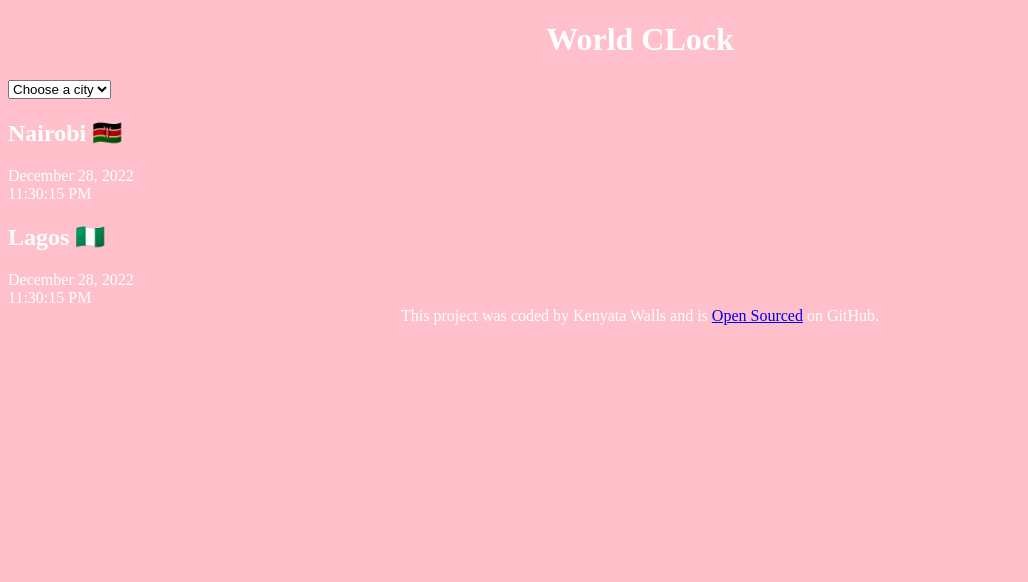
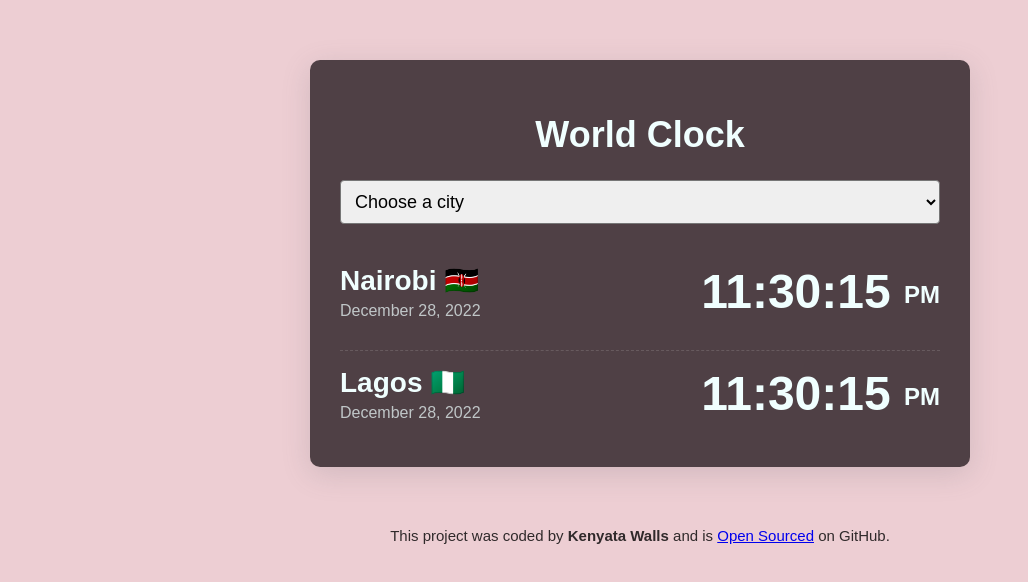
Before and after one commit to beautyncode/world-clock, a plain HTML site: page index.html in a window 1280 px wide. Shown: the whole page, without its empty margins (0-1028 px from the left). Drawn offline with Linux system fonts and the light colour scheme.

Commit message:
Styled the Project with CSS

```diff
--- a/css/style.css
+++ b/css/style.css
@@ -1,10 +1,63 @@
 body {
-  background: pink;
-  color: white;
+  background: rgb(237, 206, 211);
+  color: azure;
+  font-family: sans-serif;
 }
+
 h1 {
   text-align: center;
+  font-family: sans-serif;
+  font-size: 36px;
+}
+
+h2 {
+  margin: 0 0 5px;
+  font-size: 28px;
+}
+
+select {
+  display: block;
+  width: 100%;
+  font-size: 18px;
+  border-radius: 4px;
+  padding: 10px;
+}
+.container {
+  max-width: 600px;
+  margin: 60px auto;
+  background: rgba(10, 1, 7, 0.691);
+  padding: 30px;
+  box-shadow: rgba(100, 100, 111, 0.2) 0px 7px 29px 0px;
+  border-radius: 10px;
+}
+.city {
+  display: flex;
+  margin: 10px 0;
+  justify-content: space-between;
+  padding: 30px 0;
+  border-bottom: 1px dashed rgba(199, 192, 192, 0.2);
+}
+.city:last-child {
+  border: none;
+  padding-top: 5px;
+  padding-bottom: 5px;
+}
+
+.date {
+  opacity: 0.7;
+}
+
+.time {
+  font-size: 48px;
+  font-weight: bold;
+}
+.time small {
+  font-size: 24px;
+  vertical-align: middle;
+  line-height: 36px;
 }
 footer {
   text-align: center;
+  font-size: 15px;
+  color: rgba(0, 0, 0, 0.8);
 }
--- a/index.html
+++ b/index.html
@@ -9,7 +9,7 @@
   </head>
   <body>
     <div class="container">
-      <h1>World CLock</h1>
+      <h1>World Clock</h1>
       <form action="">
         <select id="clock">
           <option value="">Choose a city</option>
@@ -19,18 +19,22 @@
         </select>
       </form>
       <div class="city">
-        <h2>Nairobi 🇰🇪</h2>
-        <div class="date">December 28, 2022</div>
-        <div class="time">11:30:15 PM</div>
+        <div>
+          <h2>Nairobi 🇰🇪</h2>
+          <div class="date">December 28, 2022</div>
+        </div>
+        <div class="time">11:30:15 <small>PM</small></div>
       </div>
       <div class="city">
-        <h2>Lagos 🇳🇬</h2>
-        <div class="date">December 28, 2022</div>
-        <div class="time">11:30:15 PM</div>
+        <div>
+          <h2>Lagos 🇳🇬</h2>
+          <div class="date">December 28, 2022</div>
+        </div>
+        <div class="time">11:30:15 <small>PM</small></div>
       </div>
     </div>
     <footer>
-      This project was coded by Kenyata Walls and is
+      This project was coded by <strong>Kenyata Walls</strong> and is
       <a href="https://github.com/beautyncode/world-clock" target="_blank"
         >Open Sourced</a
       >
```
